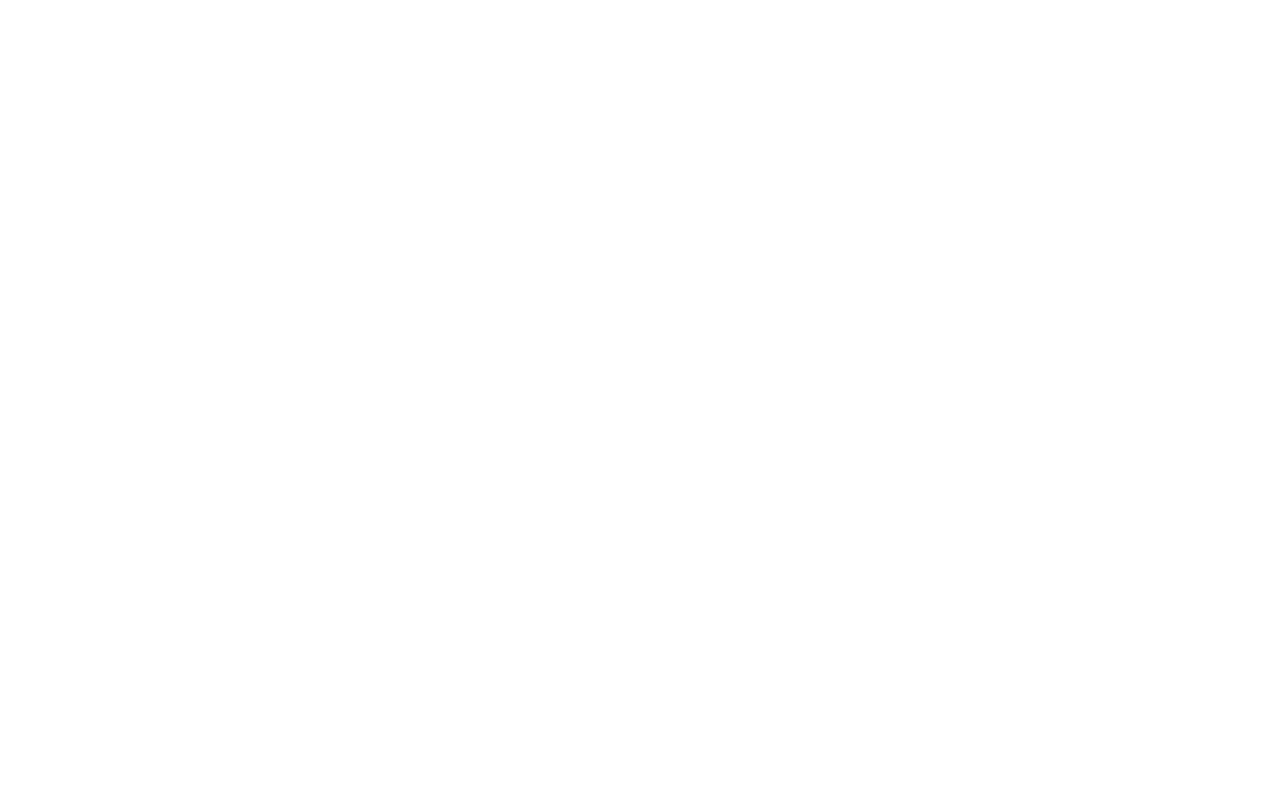
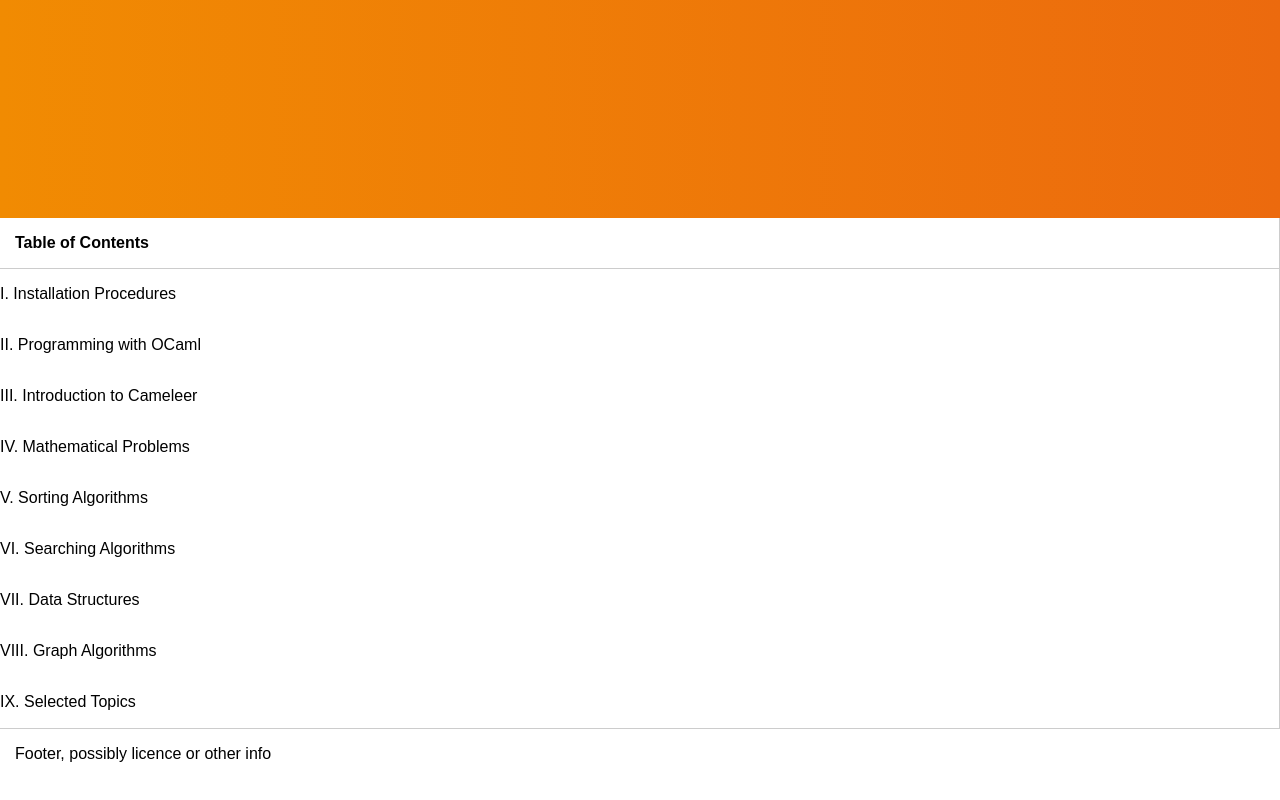
Before and after one commit to CameleerBook/CameleerBook, a React (Create React App) app: page /chapter/1 in a window 1280 px wide. Shown: the part 802-1602 px from the top of the page. Before the commit the page ends 816 px from the top, so only its background shows below. Built offline with nearby package versions, Linux system fonts and the light colour scheme.

Commit message:
Added TOC inside chapter page

```diff
--- /dev/null
+++ b/src/components/TableOfContents/index.css
@@ -0,0 +1,20 @@
+.toc-container {
+  grid-column: span 1;
+  display: grid;
+  grid-template-rows: repeat(10, minmax(50px, 1fr));
+  border-right: 1px solid #cccccc;
+  align-content: center;
+}
+
+.toc-title {
+  grid-row: span 1;
+  font-weight: bold;
+  border-bottom: 1px solid #cccccc;
+  box-sizing: border-box;
+  align-content: center;
+  height: 100%;
+}
+
+.toc-title p {
+  margin-left: 15px;
+}
--- /dev/null
+++ b/src/components/TableOfContents/index.tsx
@@ -0,0 +1,18 @@
+import { CHAPTERS } from "../../utils/constants";
+import TableOfContentsItem from "../TableOfContentsItem";
+import "./index.css"
+
+function TableOfContents() {
+  return (
+    <div className="toc-container">
+      <div className="toc-title">
+        <p>Table of Contents</p>
+      </div>
+      <>{
+        CHAPTERS.map(e => <TableOfContentsItem chapter={e} />)
+      }</>
+    </div>
+  );
+}
+
+export default TableOfContents;
--- /dev/null
+++ b/src/components/TableOfContentsItem/index.css
@@ -0,0 +1,13 @@
+.toc-item {
+  grid-row: span 1;
+  align-content: center;
+  background-color: #f6f6f6;
+}
+
+.toc-item p {
+  margin-left: 15px;
+}
+
+.toc-item:hover {
+  background-color: #cccccc;
+}
--- /dev/null
+++ b/src/components/TableOfContentsItem/index.tsx
@@ -0,0 +1,11 @@
+import { Chapter } from "../../utils/types";
+
+function TableOfContentsItem(props: { chapter: Chapter }) {
+  return (
+    <div className="toc-item">
+      <p>{props.chapter.name}</p>
+    </div>
+  )
+}
+
+export default TableOfContentsItem;
--- /dev/null
+++ b/src/pages/ChapterPage/index.css
@@ -0,0 +1,7 @@
+.chapterBody-container {
+  grid-row: span 13;
+  display: grid;
+  grid-template-columns: 1.5fr 8.5fr;
+  height: 100%;
+  align-items: center;
+}
--- a/src/pages/ChapterPage/index.tsx
+++ b/src/pages/ChapterPage/index.tsx
@@ -1,9 +1,19 @@
 import PageLayout from "../../components/PageLayout";
+import TableOfContents from "../../components/TableOfContents";
+
+function ChapterBody() {
+  return (
+    <div className="chapterBody-container">
+      <TableOfContents />
+      <></>
+    </div>
+  )
+}
 
 function ChapterPage() {
   return (
     <>
-      <PageLayout body={<p>Hello world</p>} />
+      <PageLayout body={<ChapterBody />} />
     </>
   );
 }
--- a/src/pages/HomePage/index.css
+++ b/src/pages/HomePage/index.css
@@ -3,6 +3,7 @@
   display: grid;
   grid-template-columns: 3fr 2fr;
   align-items: center;
+  height: 100%;
 }
 
 .homePage-intro {
```
